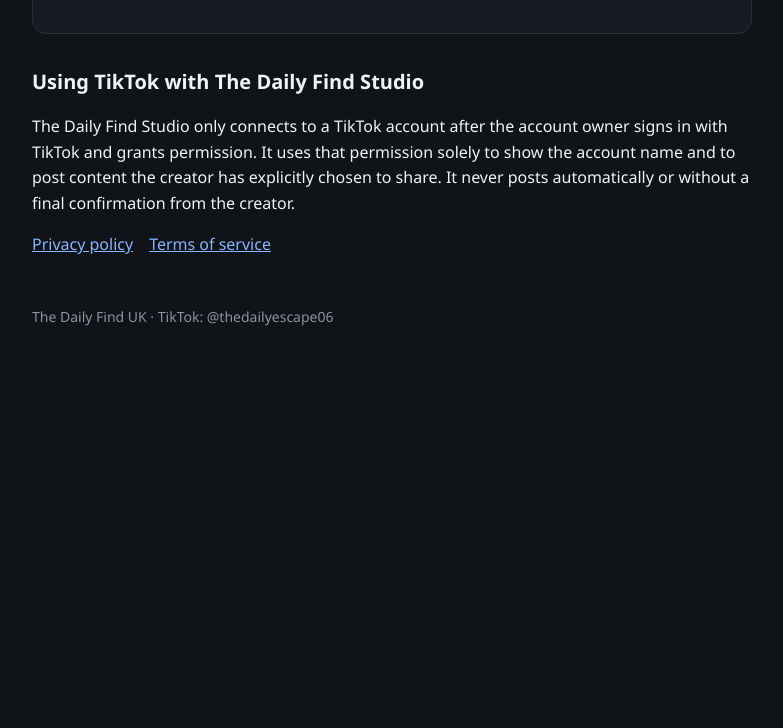
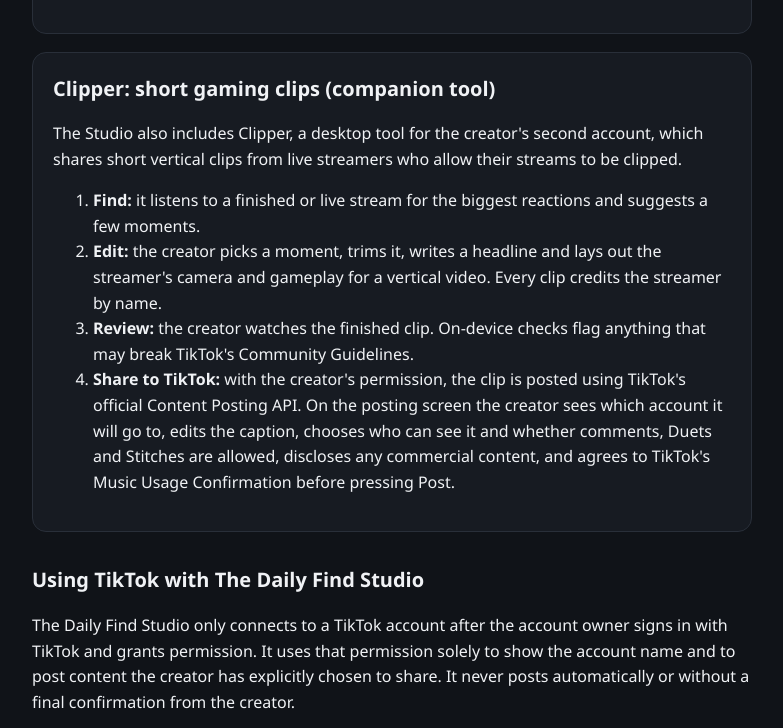
Before and after one commit to thedailyfindofficialuk-lab/dailyfind, a plain HTML site: page index.html in a window 1280 px wide. Shown: the part 619-1347 px from the top of the page, without its empty margins (248-1031 px from the left). Before the commit the page ends 1027 px from the top, so only its background shows below. Drawn offline with Linux system fonts and the light colour scheme.

Commit message:
Update index.html

```diff
--- a/index.html
+++ b/index.html
@@ -21,6 +21,16 @@
 <li><b>Share to TikTok:</b> with the creator's permission, the carousel is sent to their TikTok account using TikTok's official Content Posting API. The creator chooses who can see it, whether comments are allowed, and confirms TikTok's Music Usage Confirmation before anything is posted.</li>
 </ol>
 </div>
+<div class="card">
+<h2 style="margin-top:0">Clipper: short gaming clips (companion tool)</h2>
+<p>The Studio also includes Clipper, a desktop tool for the creator's second account, which shares short vertical clips from live streamers who allow their streams to be clipped.</p>
+<ol>
+<li><b>Find:</b> it listens to a finished or live stream for the biggest reactions and suggests a few moments.</li>
+<li><b>Edit:</b> the creator picks a moment, trims it, writes a headline and lays out the streamer's camera and gameplay for a vertical video. Every clip credits the streamer by name.</li>
+<li><b>Review:</b> the creator watches the finished clip. On-device checks flag anything that may break TikTok's Community Guidelines.</li>
+<li><b>Share to TikTok:</b> with the creator's permission, the clip is posted using TikTok's official Content Posting API. On the posting screen the creator sees which account it will go to, edits the caption, chooses who can see it and whether comments, Duets and Stitches are allowed, discloses any commercial content, and agrees to TikTok's Music Usage Confirmation before pressing Post.</li>
+</ol>
+</div>
 <h2>Using TikTok with The Daily Find Studio</h2>
 <p>The Daily Find Studio only connects to a TikTok account after the account owner signs in with TikTok and grants permission. It uses that permission solely to show the account name and to post content the creator has explicitly chosen to share. It never posts automatically or without a final confirmation from the creator.</p>
 <nav><a href="privacy.html">Privacy policy</a><a href="terms.html">Terms of service</a></nav>
```
